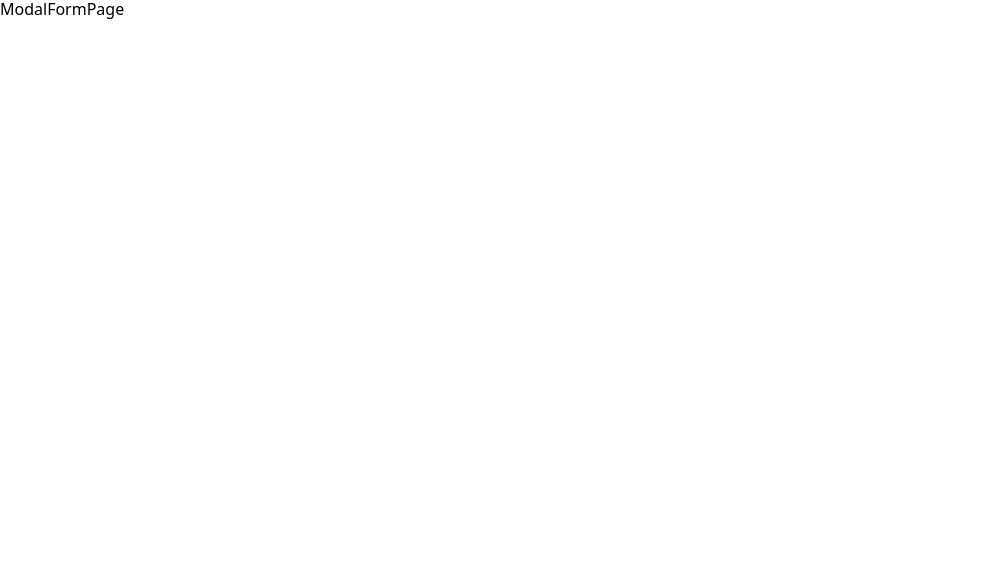
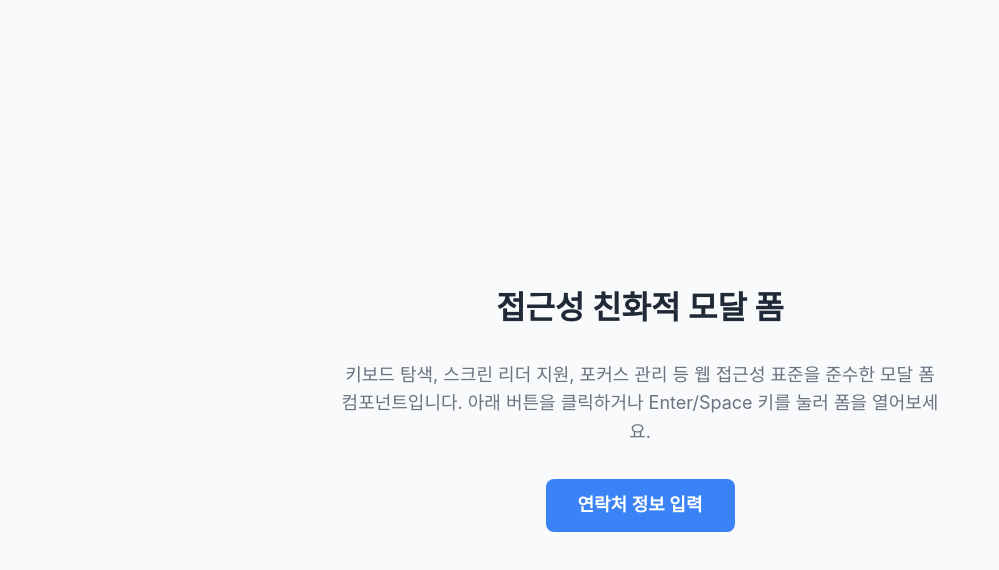
Before and after one commit to kjj9677/accessibility-friendly-modal-form, a React (Vite) app: page / in a window 1280 px wide. Shown: the top 570 px of the page, without its empty margins (0-999 px from the left). Built offline with nearby package versions, Linux system fonts and the light colour scheme.

Commit message:
Modify ModalFormPage for testing

```diff
--- a/src/ModalFormPage.tsx
+++ b/src/ModalFormPage.tsx
@@ -1,6 +1,76 @@
+import { ModalForm } from './ModalForm';
+import {
+  descriptionStyle,
+  pageStyle,
+  titleStyle,
+  triggerStyle,
+} from './styles/ModalFormPageStyles';
+
 const ModalFormPage = () => {
-  /* 여기에 구현해 주세요 */
-  return <div>ModalFormPage</div>;
+  const handleSubmit = (data: Record<string, string>) => {
+    console.log('제출된 데이터:', data);
+    alert(
+      `제출 완료!\n이름: ${data.name}\n이메일: ${data.email}\n전화번호: ${
+        data.phone || '(없음)'
+      }\n메시지: ${data.message || '(없음)'}`,
+    );
+  };
+
+  const handleCancel = () => {
+    console.log('폼이 취소되었습니다.');
+  };
+
+  return (
+    <div style={pageStyle}>
+      <h1 style={titleStyle}>접근성 친화적 모달 폼</h1>
+      <p style={descriptionStyle}>
+        키보드 탐색, 스크린 리더 지원, 포커스 관리 등 웹 접근성 표준을 준수한
+        모달 폼 컴포넌트입니다. 아래 버튼을 클릭하거나 Enter/Space 키를 눌러
+        폼을 열어보세요.
+      </p>
+
+      <ModalForm onSubmit={handleSubmit} onCancel={handleCancel}>
+        <ModalForm.Trigger style={triggerStyle}>
+          연락처 정보 입력
+        </ModalForm.Trigger>
+        <ModalForm.Content>
+          <ModalForm.Header>연락처 정보를 입력해주세요</ModalForm.Header>
+          <ModalForm.Body>
+            <ModalForm.Field
+              name="name"
+              label="이름"
+              required
+              placeholder="홍길동"
+            />
+            <ModalForm.Field
+              name="email"
+              label="이메일"
+              type="email"
+              required
+              placeholder="hong@example.com"
+            />
+            <ModalForm.Field
+              name="phone"
+              label="전화번호"
+              type="tel"
+              placeholder="010-1234-5678"
+            />
+            <ModalForm.Field
+              name="message"
+              label="메시지"
+              as="textarea"
+              placeholder="추가로 전달하고 싶은 내용이 있으시면 작성해주세요."
+              rows={4}
+            />
+          </ModalForm.Body>
+          <ModalForm.Footer>
+            <ModalForm.Cancel>취소</ModalForm.Cancel>
+            <ModalForm.Submit>제출하기</ModalForm.Submit>
+          </ModalForm.Footer>
+        </ModalForm.Content>
+      </ModalForm>
+    </div>
+  );
 };
 
 export default ModalFormPage;
--- /dev/null
+++ b/src/styles/ModalFormPageStyles.ts
@@ -0,0 +1,41 @@
+import type React from 'react';
+
+export const pageStyle: React.CSSProperties = {
+  minHeight: '100vh',
+  display: 'flex',
+  flexDirection: 'column',
+  alignItems: 'center',
+  justifyContent: 'center',
+  padding: '20px',
+  fontFamily:
+    '-apple-system, BlinkMacSystemFont, "Segoe UI", Roboto, sans-serif',
+  backgroundColor: '#f9fafb',
+};
+
+export const titleStyle: React.CSSProperties = {
+  fontSize: '32px',
+  fontWeight: 'bold',
+  marginBottom: '16px',
+  color: '#1f2937',
+};
+
+export const descriptionStyle: React.CSSProperties = {
+  fontSize: '18px',
+  color: '#6b7280',
+  marginBottom: '32px',
+  textAlign: 'center',
+  maxWidth: '600px',
+  lineHeight: 1.6,
+};
+
+export const triggerStyle: React.CSSProperties = {
+  padding: '16px 32px',
+  fontSize: '18px',
+  fontWeight: 600,
+  backgroundColor: '#3b82f6',
+  color: 'white',
+  border: 'none',
+  borderRadius: '8px',
+  cursor: 'pointer',
+  transition: 'background-color 0.2s',
+};
```
